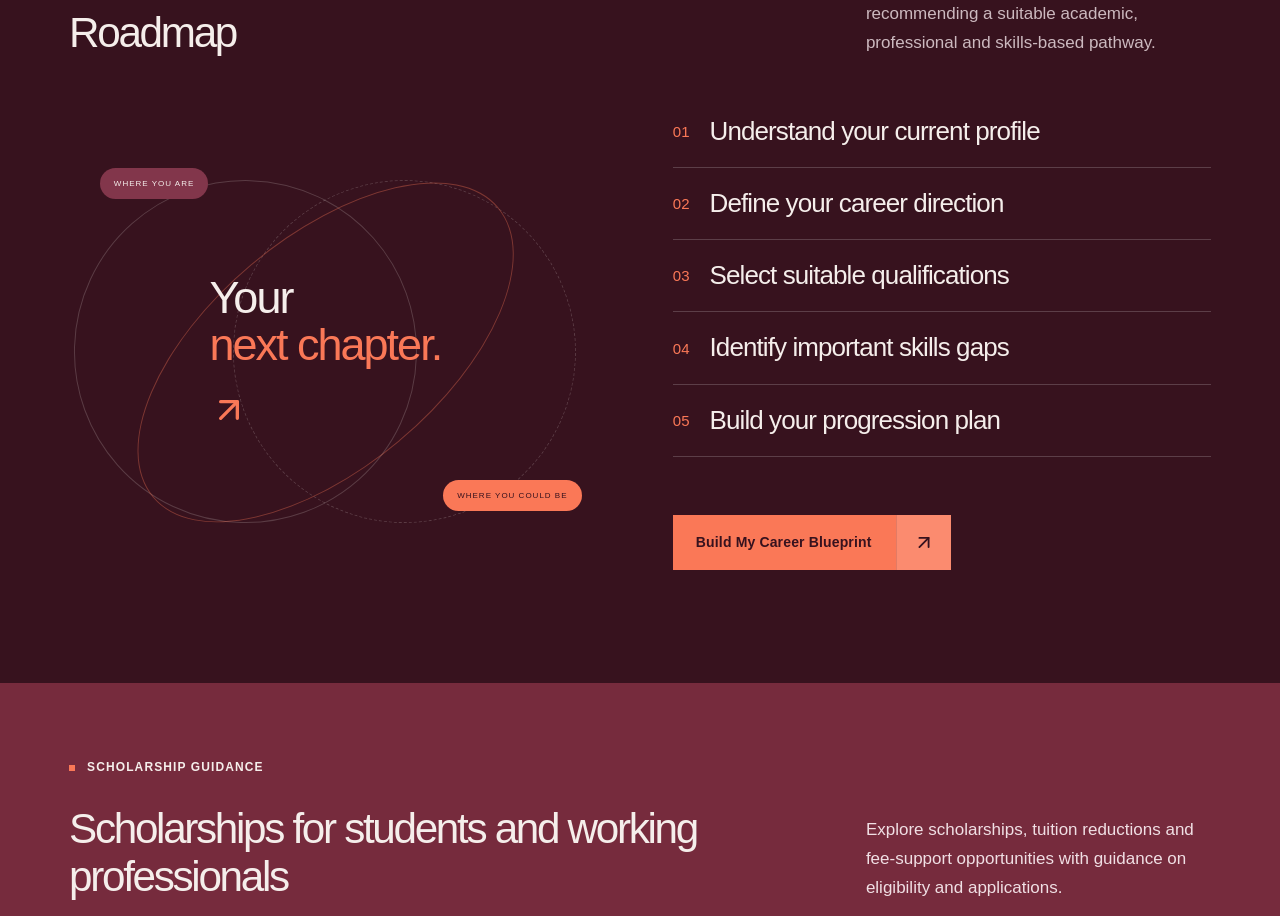
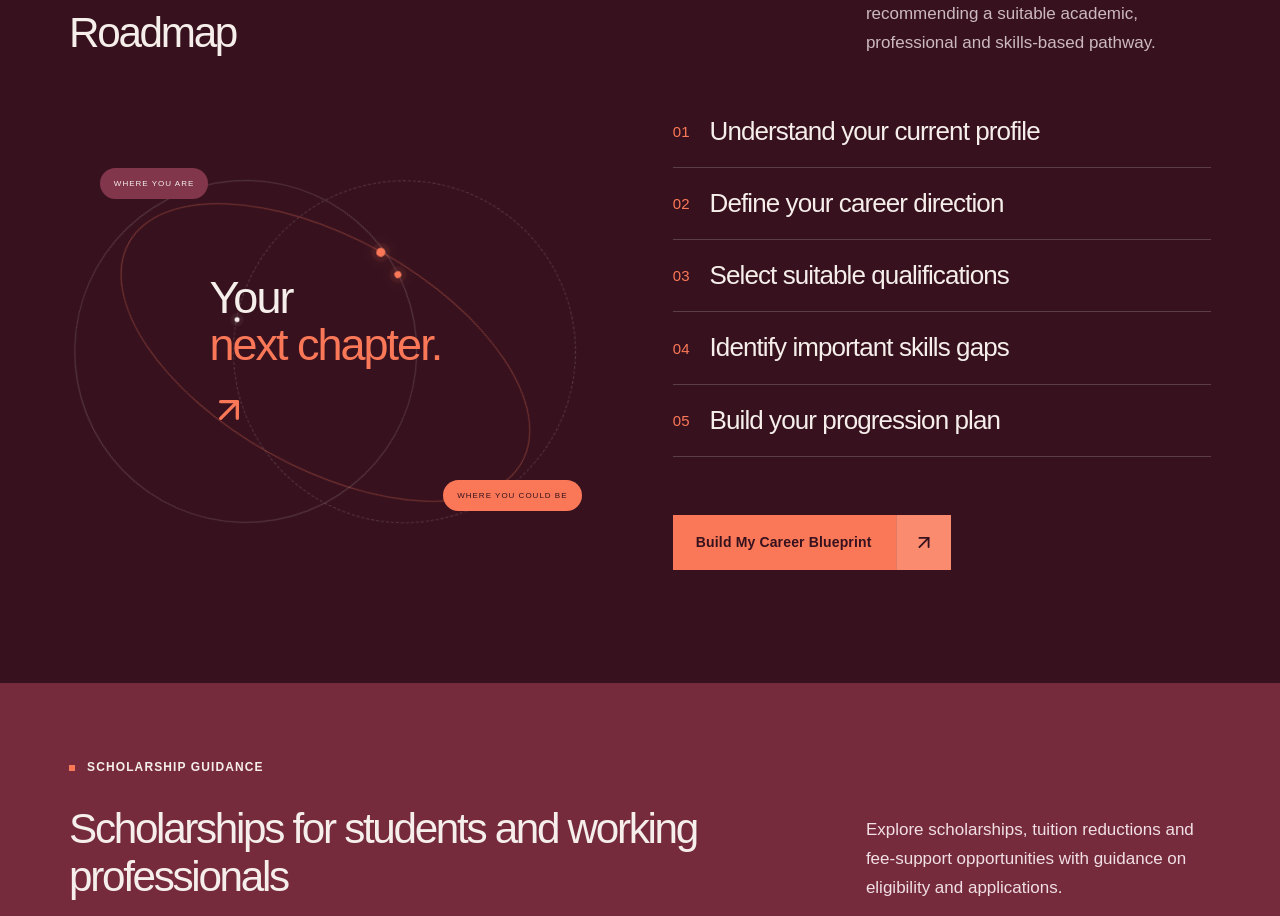
Before and after one commit to ledgerly111/cred-, a React (Vite) app: page / in a window 1280 px wide. Shown: the part 2885-3801 px from the top of the page. Built offline with nearby package versions, Linux system fonts and the light colour scheme.

Commit message:
Animate career blueprint rings and travelling points

```diff
--- /dev/null
+++ b/src/blueprint-motion.css
@@ -0,0 +1,43 @@
+/* Quiet orbital movement around a steady, readable destination. */
+.blueprint-art .orbit {
+  pointer-events: none;
+  animation: blueprint-orbit 30s linear infinite;
+  animation-play-state: paused;
+  --orbit-start: -20deg;
+}
+.blueprint-art .orbit-two {
+  animation-duration: 42s;
+  animation-direction: reverse;
+}
+.blueprint-art .orbit-three {
+  --orbit-start: -40deg;
+  animation-duration: 36s;
+}
+.blueprint-art.is-visible .orbit { animation-play-state: running; }
+.blueprint-art .orbit::after {
+  content: '';
+  position: absolute;
+  width: 7px;
+  height: 7px;
+  top: 0;
+  left: 50%;
+  transform: translate(-50%, -50%);
+  border-radius: 50%;
+  background: var(--coral);
+  box-shadow: 0 0 0 5px #fa785710, 0 0 14px #fa785745;
+}
+.blueprint-art .orbit-two::after {
+  width: 5px;
+  height: 5px;
+  background: var(--paper);
+  box-shadow: 0 0 0 4px #f5eeeb0a;
+}
+.blueprint-art .orbit-three::after { width: 9px; height: 9px; }
+.blueprint-art .orbit-label { z-index: 2; }
+@keyframes blueprint-orbit {
+  from { transform: rotate(var(--orbit-start)); }
+  to { transform: rotate(calc(var(--orbit-start) + 360deg)); }
+}
+@media (prefers-reduced-motion: reduce) {
+  .blueprint-art .orbit { animation: none; }
+}
--- a/src/main.jsx
+++ b/src/main.jsx
@@ -11,6 +11,7 @@ import './mobile.css';
 import './navigation.css';
 import './adaptive-header.css';
 import './corrections.css';
+import './blueprint-motion.css';
 import WhatsAppHelper from './WhatsAppHelper';
 import { DISPLAY_PHONE, WHATSAPP_NUMBER, whatsappLink, CONTACT_DESCRIPTION, FOOTER_DESCRIPTION, impactFiguresApproved, impactFigures } from './client-content';
 
@@ -94,7 +95,7 @@ function Home() {
     <section className="section quick-access" aria-label="Quick access"><div className="quick-grid">{[['Find a Programme', '#/programmes'], ['Explore Scholarships', '#/scholarships'], ['Speak to an Advisor', contactLink()], ['Build My Career Blueprint', contactLink('CRED Career Blueprint')]].map(([label, href]) => <Reveal key={label}><a className="quick-card" href={href}><ArrowUpRight size={25} /><h3>{label}</h3></a></Reveal>)}</div></section>
     <section className="section intro-section" id="intro"><SectionHead label="WHAT CRED DOES" title={<>More than admission guidance.</>} /><div className="intro-grid"><Reveal><Placeholder number={1} label="A purposeful learning journey" /></Reveal><Reveal className="intro-copy"><h3>We look beyond enrolment.</h3><p>Choosing a qualification is an investment in your future. With so many universities, specialisations and professional pathways available, knowing what to study and why can be difficult.</p><p>We take time to understand your education, experience, ambitions, schedule and budget before recommending a suitable pathway.</p><p>Our goal is to help you make a learning decision with purpose.</p><a className="text-link" href="#/about">About CRED <ArrowUpRight size={20} /></a></Reveal></div></section>
     <section className="section programmes-preview"><SectionHead label="FEATURED PROGRAMMES" title={<>Your goal comes first.<br /><em>The pathway follows.</em></>} description="Explore academic, professional and practical learning connected to the future you want to create." /><div className="programme-grid">{[programmes[0], programmes[1], programmes[4]].map(item => <ProgrammeCard item={item} key={item.id} />)}</div><div className="section-footer"><Button href="#/programmes">Explore Programmes</Button></div></section>
-    <section className="section blueprint-section"><SectionHead label="THE CRED CAREER BLUEPRINT" title="Your Personal Education and Career Roadmap" description="We assess your education, experience, career goals, schedule and budget before recommending a suitable academic, professional and skills-based pathway." /><div className="blueprint-grid"><Reveal className="blueprint-art"><div className="orbit orbit-one" /><div className="orbit orbit-two" /><div className="orbit orbit-three" /><span className="orbit-label label-start">WHERE YOU ARE</span><span className="orbit-label label-end">WHERE YOU COULD BE</span><div className="blueprint-center">Your<br /><em>next chapter.</em><ArrowUpRight size={40} /></div></Reveal><Reveal><ol className="roadmap-list">{['Understand your current profile', 'Define your career direction', 'Select suitable qualifications', 'Identify important skills gaps', 'Build your progression plan'].map((step,i) => <li key={step}><span>0{i+1}</span><h3>{step}</h3></li>)}</ol><Button href={contactLink('CRED Career Blueprint')}>Build My Career Blueprint</Button></Reveal></div></section>
+    <section className="section blueprint-section"><SectionHead label="THE CRED CAREER BLUEPRINT" title="Your Personal Education and Career Roadmap" description="We assess your education, experience, career goals, schedule and budget before recommending a suitable academic, professional and skills-based pathway." /><div className="blueprint-grid"><Reveal className="blueprint-art"><div aria-hidden="true" className="orbit orbit-one" /><div aria-hidden="true" className="orbit orbit-two" /><div aria-hidden="true" className="orbit orbit-three" /><span className="orbit-label label-start">WHERE YOU ARE</span><span className="orbit-label label-end">WHERE YOU COULD BE</span><div className="blueprint-center">Your<br /><em>next chapter.</em><ArrowUpRight size={40} /></div></Reveal><Reveal><ol className="roadmap-list">{['Understand your current profile', 'Define your career direction', 'Select suitable qualifications', 'Identify important skills gaps', 'Build your progression plan'].map((step,i) => <li key={step}><span>0{i+1}</span><h3>{step}</h3></li>)}</ol><Button href={contactLink('CRED Career Blueprint')}>Build My Career Blueprint</Button></Reveal></div></section>
     <section className="section scholarship-preview"><SectionHead label="SCHOLARSHIP GUIDANCE" title="Scholarships for students and working professionals" description="Explore scholarships, tuition reductions and fee-support opportunities with guidance on eligibility and applications." /><Button light href="#/scholarships">Check Scholarships</Button></section>
     <ImpactStatistics />
     <section className="section difference-section"><SectionHead label="WHY CHOOSE CRED" title={<>Good guidance makes <em>all the difference.</em></>} /><div className="difference-list">{differences.map(([title, desc],i) => <Reveal key={title}><div className="difference-row"><span>0{i+1}</span><h3>{title}</h3><p>{desc}</p><ArrowUpRight size={24} /></div></Reveal>)}</div></section>
```
